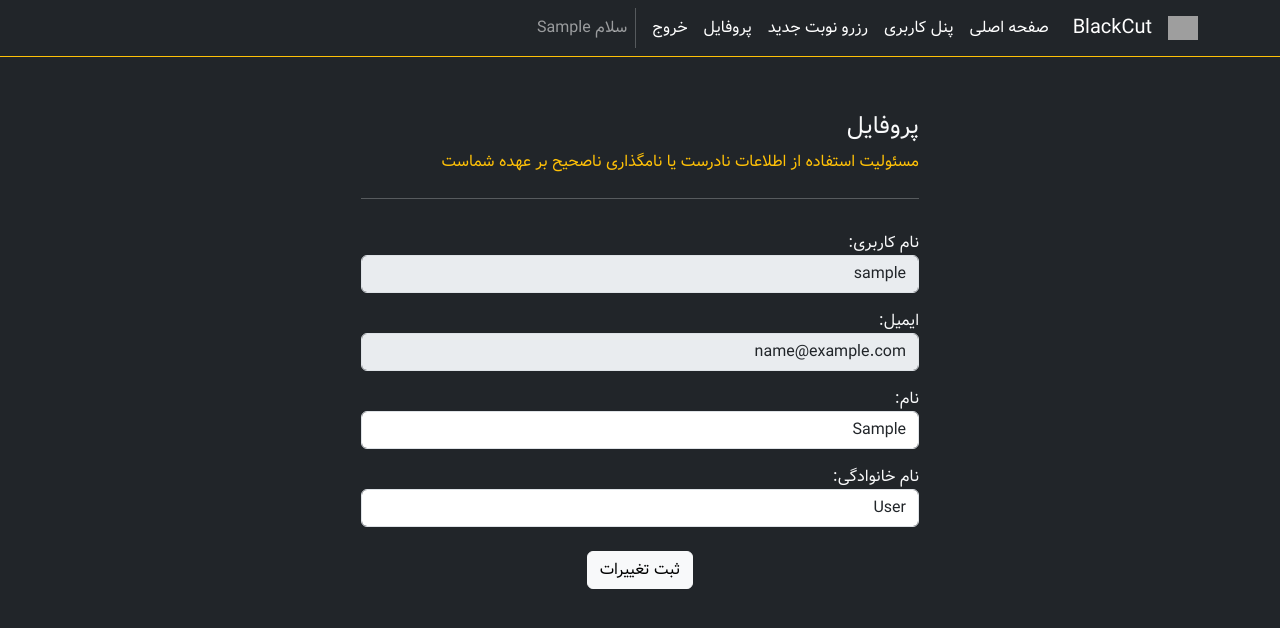
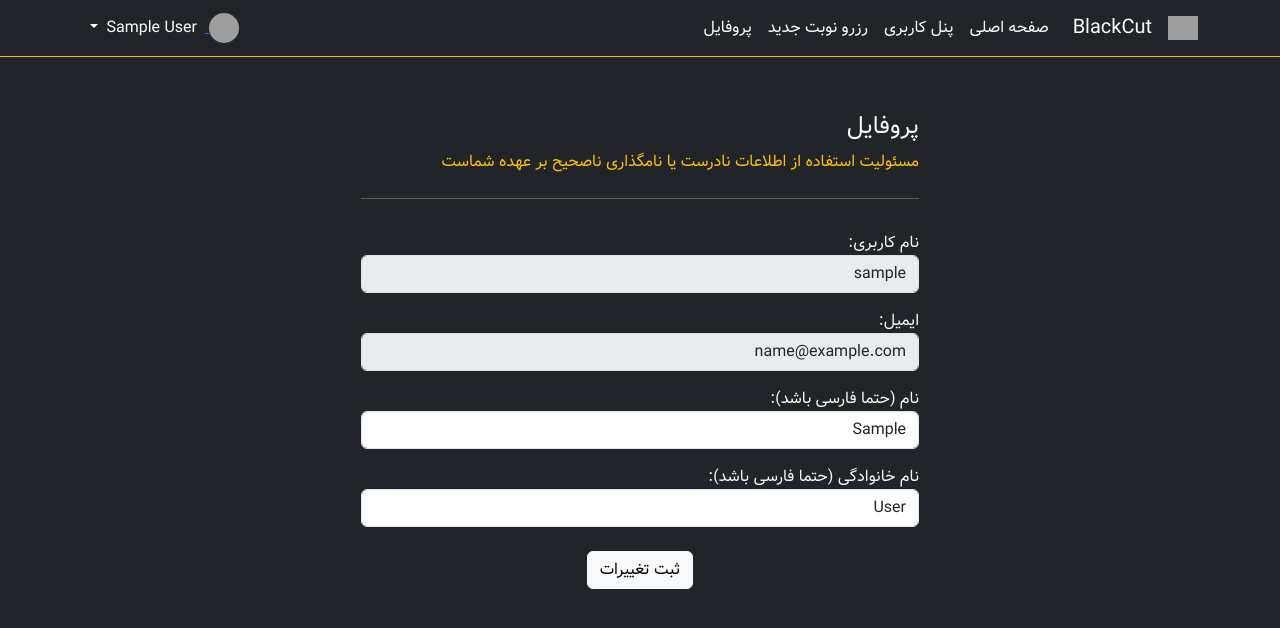
Before and after one commit to bardianz/blackcut-django, a Django app: page /account/profile/ in a window 1280 px wide. Shown: the top 628 px of the page. Run offline with Django 5.2, Linux system fonts and the light colour scheme; the visitor is signed in with stand-in values (Sample User, id 1); grey boxes are pictures that could not be loaded.

Commit message:
some changes :)

```diff
--- a/account/forms.py
+++ b/account/forms.py
@@ -29,12 +29,12 @@ class UpdateUserForm(forms.ModelForm):
     )
     first_name = forms.CharField(
         required=True,
-        label="نام",
+        label="نام (حتما فارسی باشد)",
         widget=forms.TextInput(attrs={"class": "form-control"}),
     )
     last_name = forms.CharField(
         required=True,
-        label="نام خانوادگی",
+        label="نام خانوادگی (حتما فارسی باشد)",
         widget=forms.TextInput(attrs={"class": "form-control"}),
     )
 
--- a/account/templates/account/profile.html
+++ b/account/templates/account/profile.html
@@ -18,6 +18,7 @@
         <p dir="rtl" class="text-warning">
             مسئولیت استفاده از اطلاعات نادرست یا نامگذاری ناصحیح بر عهده شماست
         </p>
+
 
         <hr class="hr mt-4 mb-4  pb-2" />
 
--- a/account/templates/base.html
+++ b/account/templates/base.html
@@ -63,33 +63,45 @@
             <a class="nav-link active" href="{% url 'account:profile' %}">پروفایل</a>
           </li>
 
-          <li class="nav-item">
-            <a class="nav-link active" href="{% url 'account:logout' %}">خروج</a>
-          </li>
           {% endif %}
-          <!-- <li class="nav-item dropdown">
-            <a class="nav-link dropdown-toggle" href="#" role="button" data-bs-toggle="dropdown" aria-expanded="false">
-              Dropdown link
+
+
+        </ul>
+        {% if user.is_authenticated and user.first_name %}
+        <ul class="ms-auto navbar-nav">
+
+
+
+          <li class="nav-item dropdown">
+
+
+            <a href="#" role="button" data-bs-toggle="dropdown" aria-expanded="false" class="ml-2">
+              <img style="display:inline-block; width:30px; height:30px; border-radius:50px"
+                src="https://png.pngtree.com/png-vector/20190223/ourmid/pngtree-vector-avatar-icon-png-image_695765.jpg" />
+
+            </a>
+            <a class="nav-link dropdown-toggle active" href="#" role="button" data-bs-toggle="dropdown"
+              aria-expanded="false" style="display:inline-block">
+
+              {{ user.first_name }} {{ user.last_name }}
             </a>
             <ul class="dropdown-menu">
-              <li><a class="dropdown-item" href="#">Action</a></li>
-              <li><a class="dropdown-item" href="#">Another action</a></li>
-              <li><a class="dropdown-item" href="#">Something else here</a></li>
+
+              <li><a class="dropdown-item" href="{% url 'account:profile' %}">مشاهده حساب</a></li>
+              <li><a class="dropdown-item" href="{% url 'account:logout' %}">خروج</a></li>
             </ul>
-          </li> -->
+          </li>
 
-          {% if user.is_authenticated and  user.first_name %}
-          <div class="d-none d-lg-block vr mx-2"></div>
 
-          <div class = "navbar-nav mr-auto">
-            <span class="navbar-text">
 
-                سلام {{ user.first_name }}
 
-            </span>
+        </ul>
         {% endif %}
+        <div class="d-flex">
         </div>
-        </ul>
+
+
+
       </div>
     </div>
   </nav>
--- a/reservation/templates/reservation/select_service.html
+++ b/reservation/templates/reservation/select_service.html
@@ -44,8 +44,8 @@
       <div class="row row-cols-1 row-cols-sm-2 row-cols-md-3 g-3">
 {% for service in all_services %}
 <div class="col">
-          <div class="card shadow-sm">
-            <img src="{{service.img.url}}" class="card-img-top object-fit-contain" alt="تصویر یافت نشد" role="img" width="100%" height="225">
+          <div class="card">
+            <img src="{{service.img.url}}" class="" alt="تصویر یافت نشد" role="img" width="100%" height="225">
 
 
             <div class="card-body">
```
Also changed, not shown: account/templates/account/dashboard.html (+3 -5 lines), account/utils.py (added, +14 -0 lines), account/views.py (+0 -7 lines), core/settings.py (+12 -0 lines), reservation/views.py (+8 -4 lines). Lines whose indentation alone changed are shown as unchanged.
